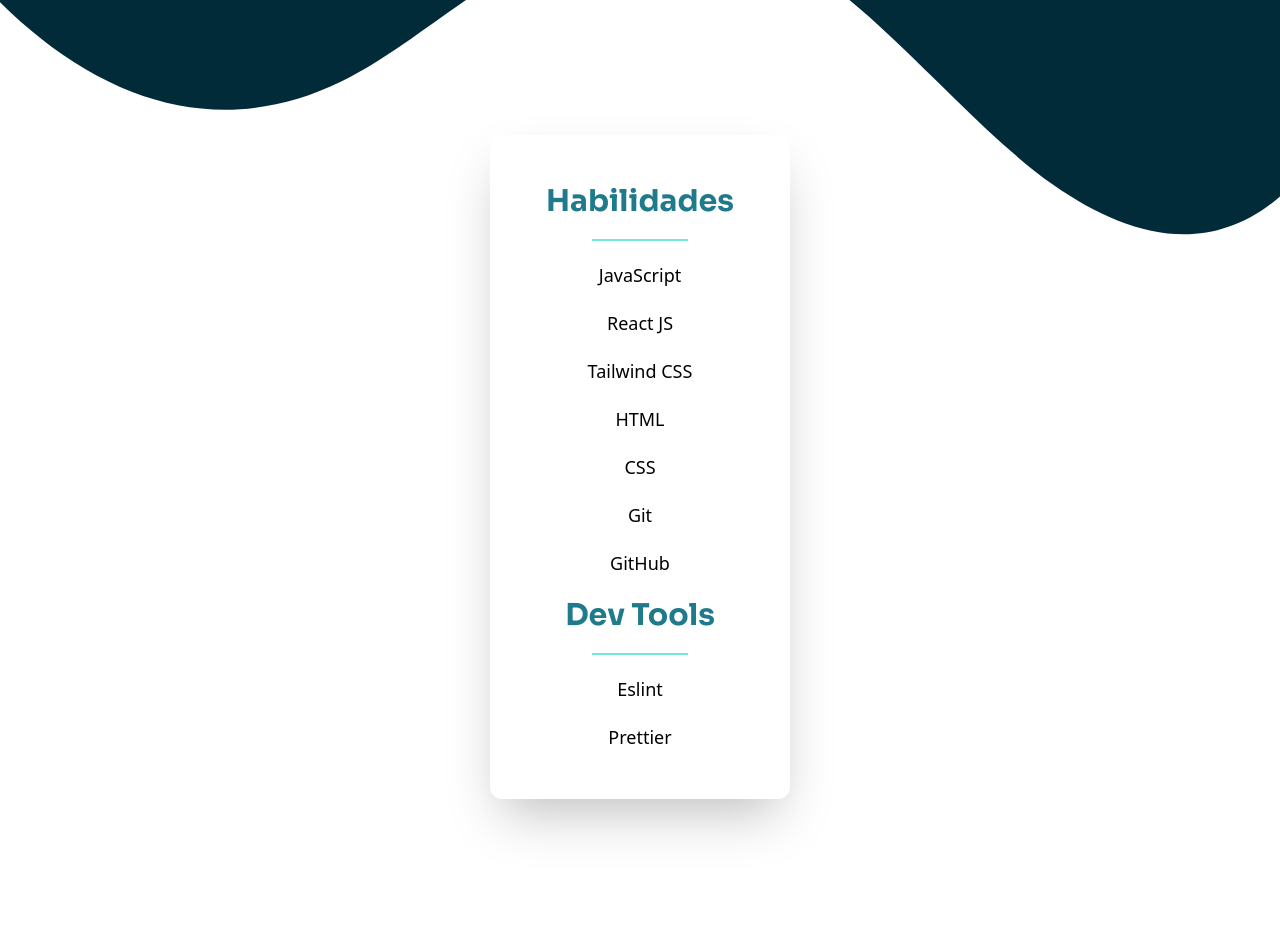
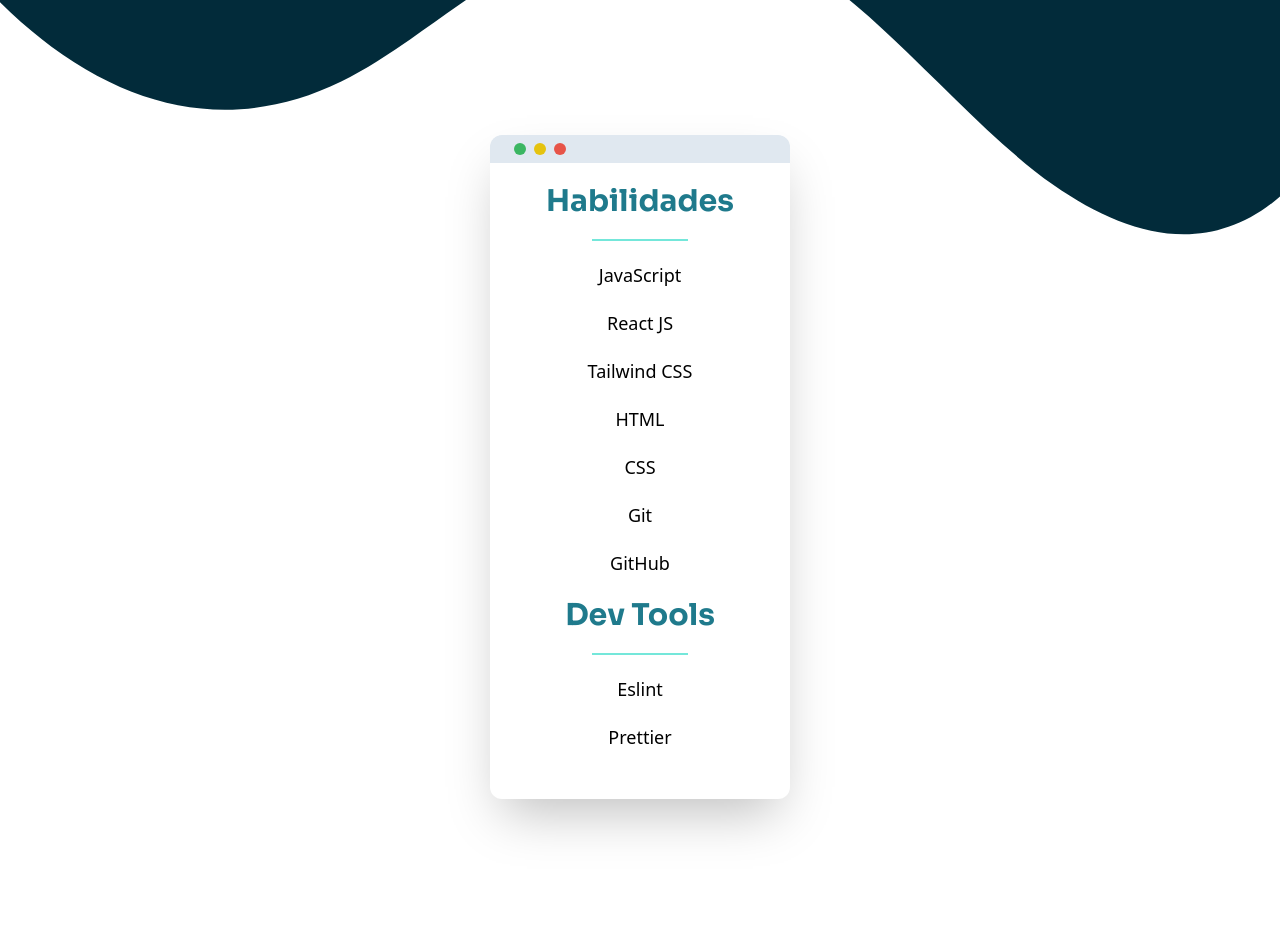
Before and after one commit to ShamirLeon/shamir-leon-portfolio, a React (Vite) app: page / in a window 1280 px wide. Shown: the part 1740-2670 px from the top of the page. Built offline with nearby package versions, Linux system fonts and the light colour scheme.

Commit message:
Add Top Border

```diff
--- a/src/components/Skills/Skills.jsx
+++ b/src/components/Skills/Skills.jsx
@@ -6,6 +6,11 @@
 			id='Skills'
 			className='relative z-30 mx-auto flex w-[300px] -translate-y-32 flex-col items-center gap-5 rounded-xl bg-White py-12 shadow-2xl'
 		>
+			<div className='w-full bg-[#E0E8F0] absolute top-0 rounded-t-xl flex px-6 py-2 gap-2'>
+				<div className='bg-[#3BB662] w-3 h-3 rounded-full'> </div>
+				<div className='bg-[#E5C30F] w-3 h-3 rounded-full'> </div>
+				<div className='bg-[#E75448] w-3 h-3 rounded-full'> </div>
+			</div>
 			<h2 className='text-3xl font-bold text-Accent-Blue'>Habilidades</h2>
 			<span className='h-[2px] w-24 bg-Light-Green'> </span>
 			{SkillsSection.Abilities.map(element => (
```
